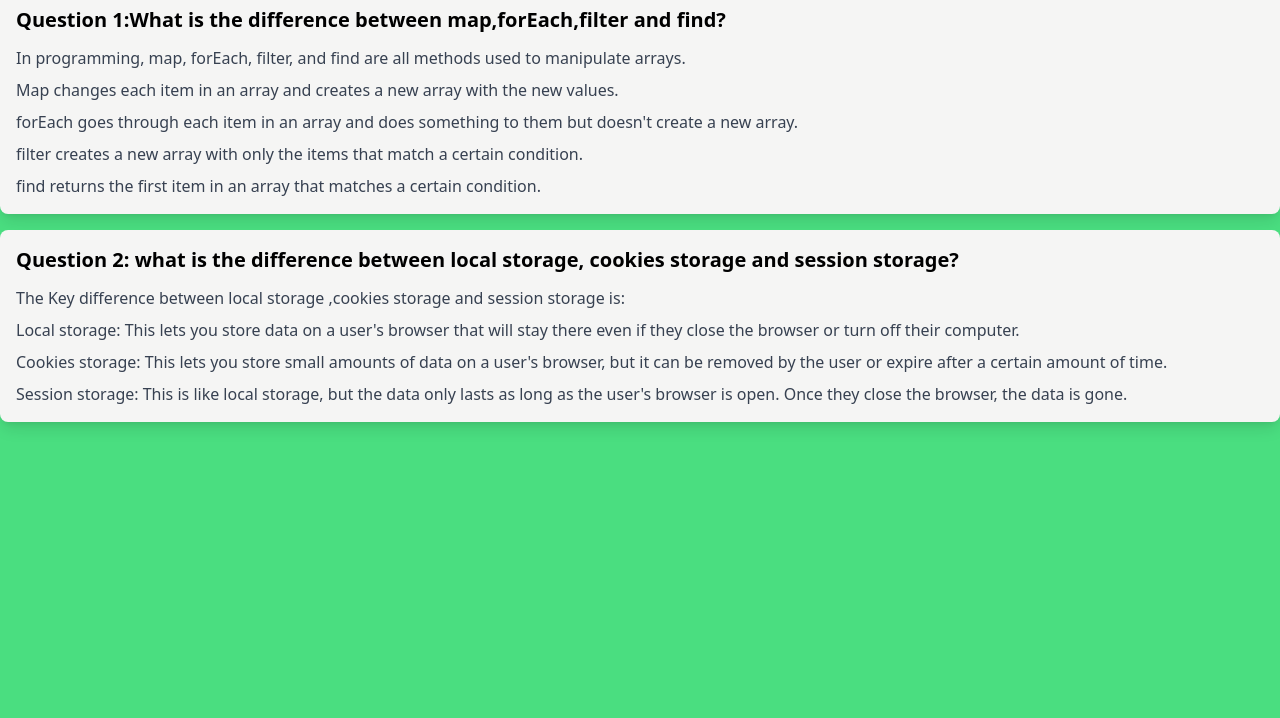
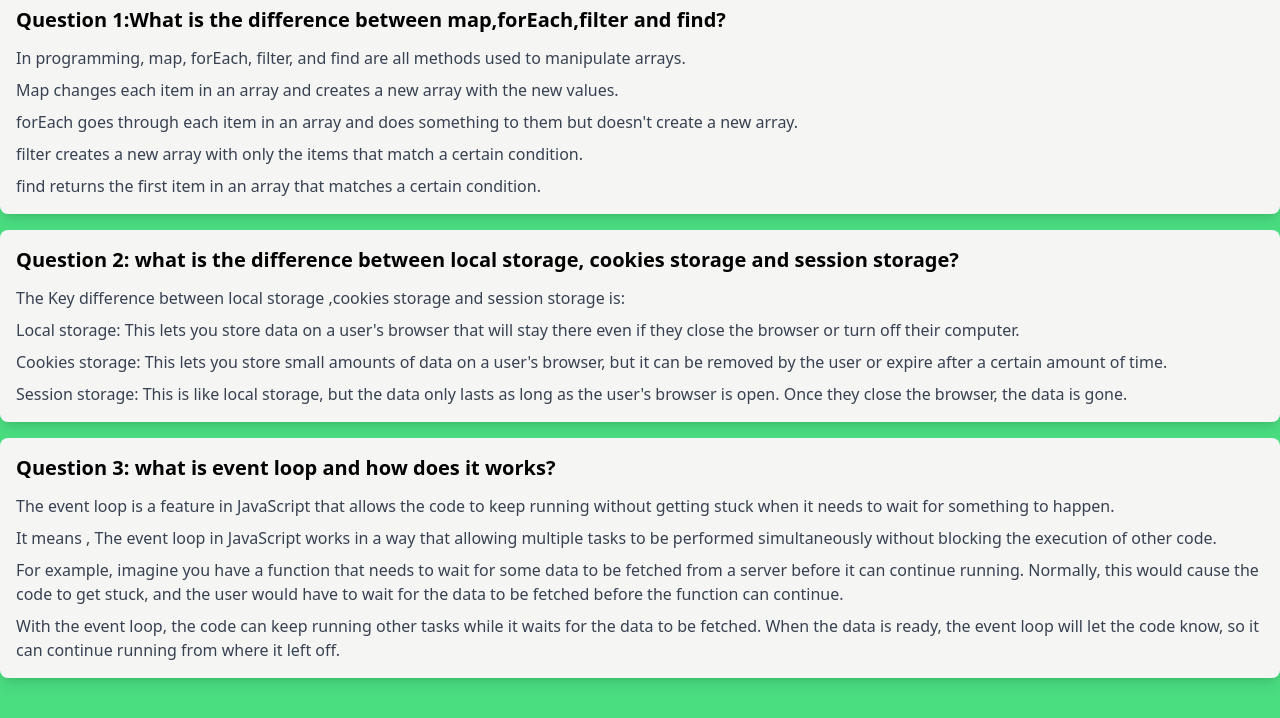
Before and after one commit to jobayermannan/Assignment-7-Quize-Hero, a plain HTML site: page blog.html in a window 1280 px wide. Shown: the part 122-840 px from the top of the page. Before the commit the page ends 800 px from the top, so only its background shows below. Drawn offline with nearby package versions, Linux system fonts and the light colour scheme.

Commit message:
third question added

```diff
--- a/blog.html
+++ b/blog.html
@@ -38,6 +38,21 @@
 
             </p>
           </div>
+          <div class="bg-stone-100 rounded-lg shadow-lg p-4">
+            <h2 class="text-xl font-bold mb-3">Question 3:
+
+                what is event loop and how does it works?</h2>
+            <p class="text-gray-700 space-y-2">
+               <span class="block">The event loop is a feature in JavaScript that allows the code to keep running without getting stuck when it needs to wait for something to happen. </span>
+                <span class="block"> It means , The event loop in JavaScript works in a  way that allowing multiple tasks to be performed simultaneously without blocking the execution of other code.</span>
+
+                 <span class="block">
+                    For example, imagine you have a function that needs to wait for some data to be fetched from a server before it can continue running. Normally, this would cause the code to get stuck, and the user would have to wait for the data to be fetched before the function can continue.</span>
+               <span class="block">With the event loop, the code can keep running other tasks while it waits for the data to be fetched. When the data is ready, the event loop will let the code know, so it can continue running from where it left off. </span>
+
+
+            </p>
+          </div>
 
 
 </body>
```
